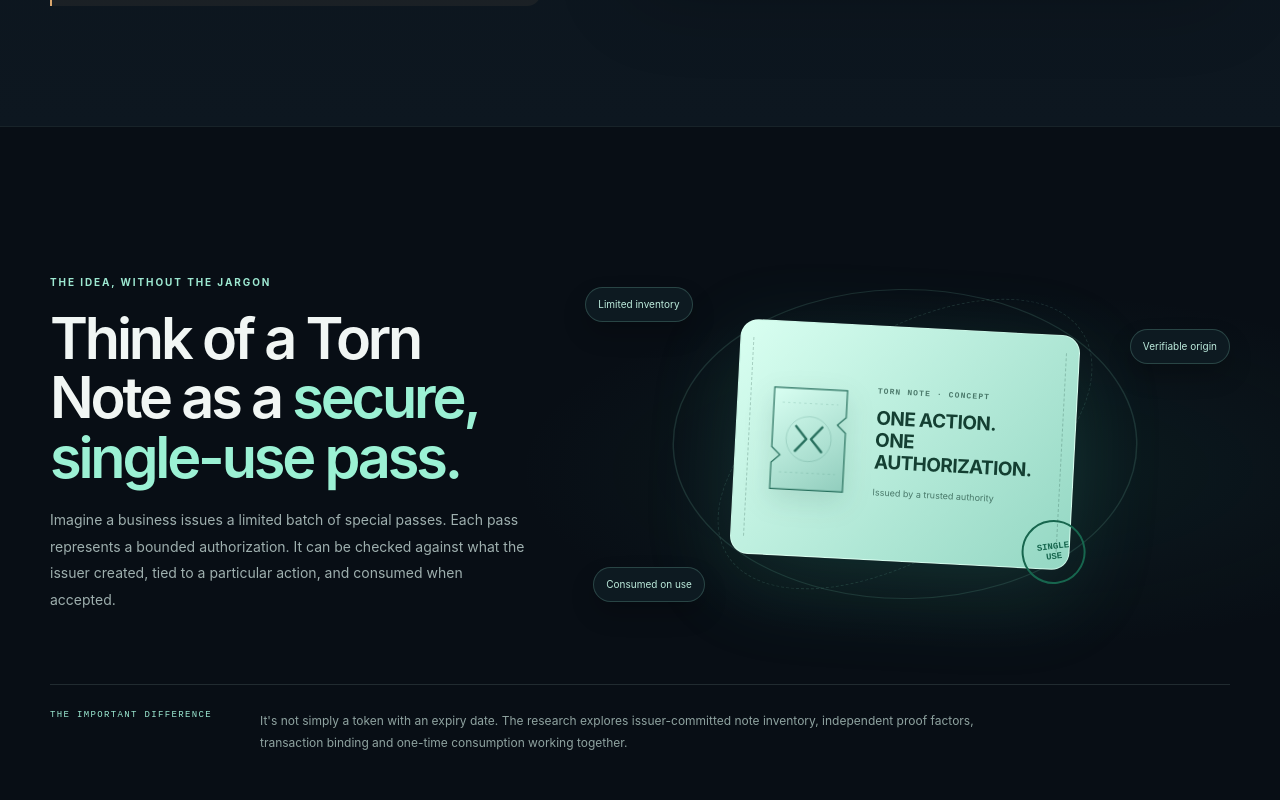
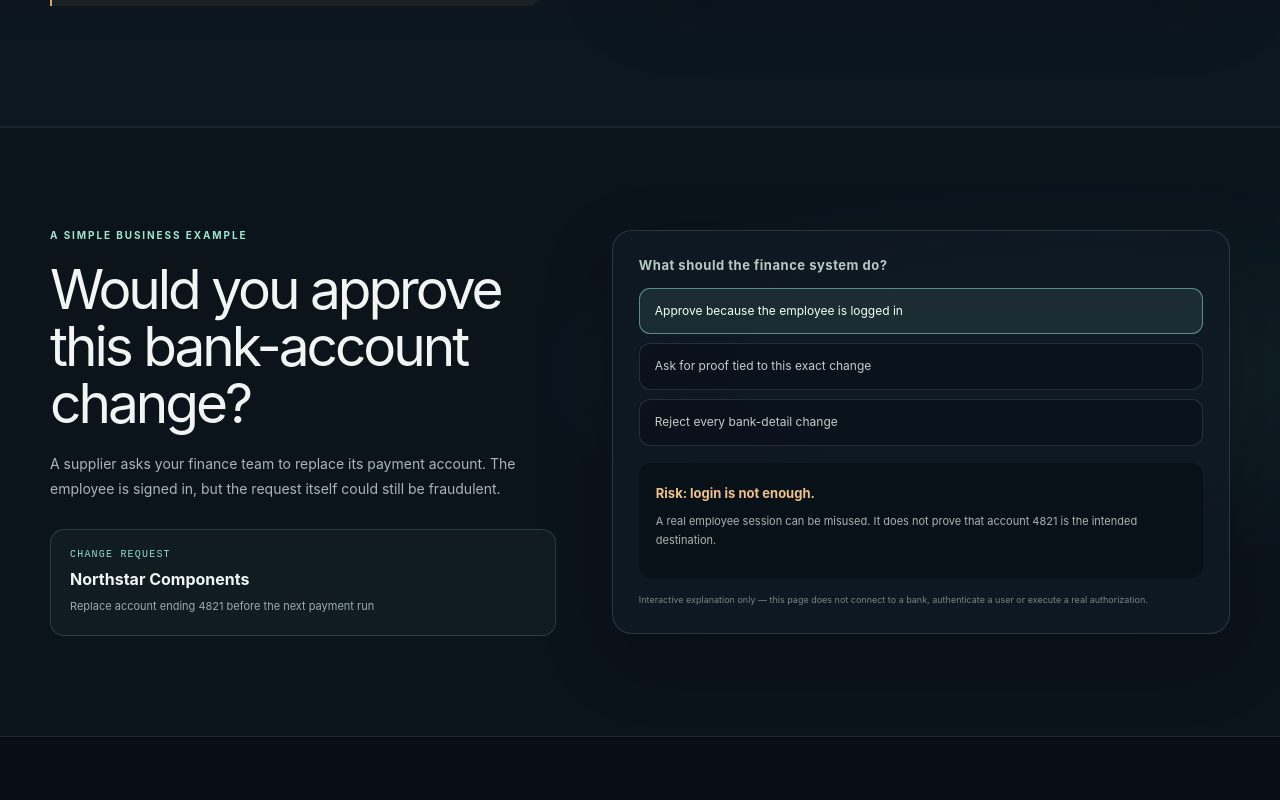
Before and after one commit to darshanredkar11/torn-note-cryptography, a Next.js app in the folder showcase/: page / in a window 1280 px wide. Shown: the part 1460-2260 px from the top of the page. Built offline with nearby package versions, Linux system fonts and the light colour scheme.

Commit message:
Make Torn Note showcase business-first and GitHub Pages ready
Improve mobile navigation, interactive business explanation, Pages paths and implementation status.

```diff
--- a/showcase/app/globals.css
+++ b/showcase/app/globals.css
@@ -510,3 +510,29 @@ button { font: inherit; }
   .wallet-lab { grid-template-columns: 1fr; }.wallet-lab-input,.wallet-lab-results,.wallet-recovery-card,.wallet-lab-feedback { padding: 18px; }.wallet-lab-feedback { grid-column: auto; }.wallet-recovery-card > p { min-height: 0; }.wallet-key-chain { font-size: 7px; }.wallet-status-grid { grid-template-columns: 1fr; }
 }
 @media (prefers-reduced-motion: reduce) { .wallet-page *, .wallet-page *::before, .wallet-page *::after { animation-duration: .01ms !important; animation-iteration-count: 1 !important; transition-duration: .01ms !important; scroll-behavior: auto !important; } }
+
+.story-mobile-menu { display:none; position:relative; }
+.story-mobile-menu summary { list-style:none; cursor:pointer; border:1px solid rgba(155,241,212,.28); border-radius:999px; padding:9px 13px; color:#d9fff2; background:rgba(155,241,212,.07); font-size:11px; font-weight:650; }
+.story-mobile-menu summary::-webkit-details-marker { display:none; }
+.story-mobile-menu[open] summary { border-color:rgba(155,241,212,.55); }
+.story-mobile-menu > div { position:absolute; right:0; top:calc(100% + 10px); z-index:80; display:grid; min-width:190px; gap:3px; padding:8px; border:1px solid rgba(155,241,212,.2); border-radius:14px; background:#101a24; box-shadow:0 18px 45px rgba(0,0,0,.38); }
+.story-mobile-menu > div a { padding:11px 12px; border-radius:8px; color:#c3d2cd; font-size:12px; }
+.story-mobile-menu > div a:hover { background:rgba(155,241,212,.08); color:#fff; }
+.business-decision { padding:100px 0; border-block:1px solid rgba(183,218,213,.1); background:radial-gradient(ellipse at 85% 40%,rgba(37,116,102,.15),transparent 38%),#0b131b; }
+.business-decision-grid { display:grid; grid-template-columns:.9fr 1.1fr; gap:56px; align-items:center; }
+.business-decision-copy h2 { max-width:530px; margin:18px 0; font-size:clamp(35px,4.5vw,55px); line-height:1.04; letter-spacing:-.055em; }
+.business-decision-copy > p { max-width:500px; color:#a8b7b7; font-size:14px; line-height:1.8; }
+.decision-request { display:grid; gap:7px; margin-top:28px; padding:19px; border:1px solid rgba(155,241,212,.16); border-radius:14px; background:rgba(155,241,212,.04); }
+.decision-request span,.decision-question { color:#8fdcc5; font:10px ui-monospace,monospace; letter-spacing:.12em; }
+.decision-request strong { font-size:16px; }.decision-request small { color:#9aabae; font-size:11px; line-height:1.6; }
+.business-decision-demo { padding:26px; border:1px solid rgba(183,218,213,.16); border-radius:20px; background:rgba(16,26,36,.92); box-shadow:0 24px 70px rgba(0,0,0,.22); }
+.decision-question { margin-bottom:15px; color:#b7c9c3; letter-spacing:.04em; font-family:inherit; font-size:13px; font-weight:650; }
+.decision-choices { display:grid; gap:9px; }
+.decision-choices button { width:100%; padding:13px 15px; border:1px solid rgba(183,218,213,.14); border-radius:11px; background:rgba(5,11,17,.42); color:#c1cfca; text-align:left; font-size:12px; line-height:1.55; cursor:pointer; }
+.decision-choices button.selected { border-color:rgba(155,241,212,.5); background:rgba(155,241,212,.09); color:#f0fff9; }
+.decision-feedback { min-height:115px; margin-top:17px; padding:17px; border-radius:12px; background:rgba(4,10,15,.5); }
+.decision-feedback strong { font-size:13px; }.decision-feedback p { margin:8px 0 0; color:#a6b7b2; font-size:11px; line-height:1.75; }
+.decision-warning { color:#efc18c; }.decision-good { color:#9bf1d4; }.decision-neutral { color:#c3d3e1; }
+.decision-disclaimer { margin-top:14px; color:#748780; font-size:9px; line-height:1.7; }
+@media (max-width:900px) { .business-decision-grid { grid-template-columns:1fr; gap:30px; } }
+@media (max-width:720px) { .story-header nav { display:none; }.story-mobile-menu { display:block; }.story-github { display:none; }.business-decision { padding:76px 0; }.business-decision-demo { padding:18px; }.decision-feedback { min-height:0; } }
--- a/showcase/components/story-experience.tsx
+++ b/showcase/components/story-experience.tsx
@@ -77,6 +77,7 @@ function StoryStep({ stage, index }: { stage: typeof stages[number]; index: numb
 
 export function StoryExperience() {
   const [attack, setAttack] = useState("replay");
+  const [businessChoice, setBusinessChoice] = useState("approve");
   const active = attacks.find((item) => item.id === attack) ?? attacks[0];
   const Icon = active.icon;
 
@@ -84,7 +85,7 @@ export function StoryExperience() {
     <main className="story-site">
       <header className="story-header">
         <a href="#" className="story-brand"><span className="story-brand-mark"><NoteGlyph small /></span><span>TORN <i>NOTE</i></span></a>
-        <nav><a href="#how">How it works</a><a href="/identity-wallet">Identity Wallet</a><a href="#protection">What it protects</a><a href="#research">Research</a></nav>
+        <nav><a href="#how">How it works</a><a href="identity-wallet/">Identity Wallet</a><a href="#protection">What it protects</a><a href="#research">Research</a></nav><details className="story-mobile-menu"><summary>Explore</summary><div><a href="#how">How it works</a><a href="identity-wallet/">Identity Wallet</a><a href="#protection">What it protects</a><a href="#research">Research</a></div></details>
         <a className="story-github" href="https://github.com/darshanredkar11/torn-note-cryptography" target="_blank" rel="noreferrer">View research <ArrowUpRight size={14}/></a>
       </header>
 
@@ -124,6 +125,31 @@ export function StoryExperience() {
         </div>
       </section>
 
+
+      <section className="business-decision" id="decision">
+        <div className="story-container business-decision-grid">
+          <div className="business-decision-copy">
+            <div className="story-eyebrow">A SIMPLE BUSINESS EXAMPLE</div>
+            <h2>Would you approve this bank-account change?</h2>
+            <p>A supplier asks your finance team to replace its payment account. The employee is signed in, but the request itself could still be fraudulent.</p>
+            <div className="decision-request"><span>CHANGE REQUEST</span><strong>Northstar Components</strong><small>Replace account ending 4821 before the next payment run</small></div>
+          </div>
+          <div className="business-decision-demo">
+            <div className="decision-question">What should the finance system do?</div>
+            <div className="decision-choices" role="group" aria-label="Choose how to handle the supplier bank change">
+              <button type="button" className={businessChoice === "approve" ? "selected" : ""} onClick={() => setBusinessChoice("approve")}>Approve because the employee is logged in</button>
+              <button type="button" className={businessChoice === "verify" ? "selected" : ""} onClick={() => setBusinessChoice("verify")}>Ask for proof tied to this exact change</button>
+              <button type="button" className={businessChoice === "reject" ? "selected" : ""} onClick={() => setBusinessChoice("reject")}>Reject every bank-detail change</button>
+            </div>
+            <div className="decision-feedback" aria-live="polite">
+              {businessChoice === "approve" && <><strong className="decision-warning">Risk: login is not enough.</strong><p>A real employee session can be misused. It does not prove that account 4821 is the intended destination.</p></>}
+              {businessChoice === "verify" && <><strong className="decision-good">A stronger approval path.</strong><p>Check who is authorizing the request and require a separate, transaction-bound Torn Note proof before the system accepts it. The note is consumed after successful use.</p></>}
+              {businessChoice === "reject" && <><strong className="decision-neutral">Safe, but impractical.</strong><p>Businesses still need to change supplier details. The goal is not to block every change; it is to verify the right change with specific authorization.</p></>}
+            </div>
+            <div className="decision-disclaimer">Interactive explanation only — this page does not connect to a bank, authenticate a user or execute a real authorization.</div>
+          </div>
+        </div>
+      </section>
       <section className="story-idea">
         <div className="story-container idea-inner">
           <motion.div className="idea-intro" variants={rise} initial="hidden" whileInView="visible" viewport={{ once: true }}>
@@ -196,7 +222,7 @@ export function StoryExperience() {
             <div className="identity-outcome"><CheckCircle2 size={19}/> Independent evidence for one consequential decision</div>
           </div>
         </div>
-        <div className="story-container identity-note">Integration note: WebAuthn credentials and Torn Note Ed25519 factors are separate proof systems. A future integration must explicitly bind the same transaction digest into the server-generated passkey challenge and the Torn Note authorization.</div>
+        <div className="story-container identity-note">In the Java reference integration, a WebAuthn assertion is validated separately and the server binds the pending passkey request to the same transaction and Torn Note authorization context. The browser showcase here is illustrative; it does not run a live passkey ceremony.</div>
       </section>
 
       <section className="story-benefits">
@@ -218,7 +244,7 @@ export function StoryExperience() {
             <div><span>01</span><strong>Ed25519 signatures</strong><small>Independent note-specific signing factors.</small></div>
             <div><span>02</span><strong>SHA-256 Merkle commitment</strong><small>Proof that a note belongs to the committed inventory.</small></div>
             <div><span>03</span><strong>Issuer trust and manifest</strong><small>Signed inventory provenance checked by the verifier.</small></div>
-            <div><span>04</span><strong>Spent-note state</strong><small>Replay control demonstrated with an in-memory store.</small></div>
+            <div><span>04</span><strong>Spent-note state</strong><small>Replay control with atomic consumption; MongoDB persistence adapters are available.</small></div>
           </div>
         </div>
       </section>
@@ -229,9 +255,9 @@ export function StoryExperience() {
           <h2>A research prototype, <span>not a finished security product.</span></h2>
           <div className="status-columns">
             <div><div className="status-column-label done"><Check size={15}/> IMPLEMENTED IN THE JAVA PROTOTYPE</div><ul><li>Issuer-created finite inventory and signed Merkle-root manifest</li><li>Two independent note signing factors</li><li>Issuer trust, note membership and transaction-signature checks</li><li>Replay and concurrent-consumption tests</li></ul></div>
-            <div><div className="status-column-label planned">NEXT ENGINEERING WORK</div><ul><li>Real FIDO2 / WebAuthn validation adapter</li><li>Durable, atomic spent-note database</li><li>Independent issuer, wallet and verifier deployments</li><li>Secure factor custody, recovery and external security review</li></ul></div>
+            <div><div className="status-column-label planned">NEXT ENGINEERING WORK</div><ul><li>Complete browser passkey registration and assertion journey with cross-platform tests</li><li>Production deployment, operations and recovery workflows around the MongoDB adapters</li><li>Independent issuer, wallet and verifier deployments</li><li>Secure factor custody, recovery and external security review</li></ul></div>
           </div>
-          <p className="status-disclaimer">The animated scenes and attack lab are educational simulations. They do not execute real cryptography, authenticate a passkey or authorize a payment. The current prototype's spend store is in-memory and is not production-grade.</p>
+          <p className="status-disclaimer">The animated scenes, business decision demo and attack lab are educational simulations. They do not execute the Java cryptographic verifier, authenticate a browser passkey or authorize a payment. The Java reference module includes a WebAuthn assertion adapter and MongoDB persistence adapters, but this is not yet a complete production service.</p>
         </div>
       </section>
 
```
Also changed, not shown: showcase/components/identity-wallet-experience.tsx (+5 -4 lines).
